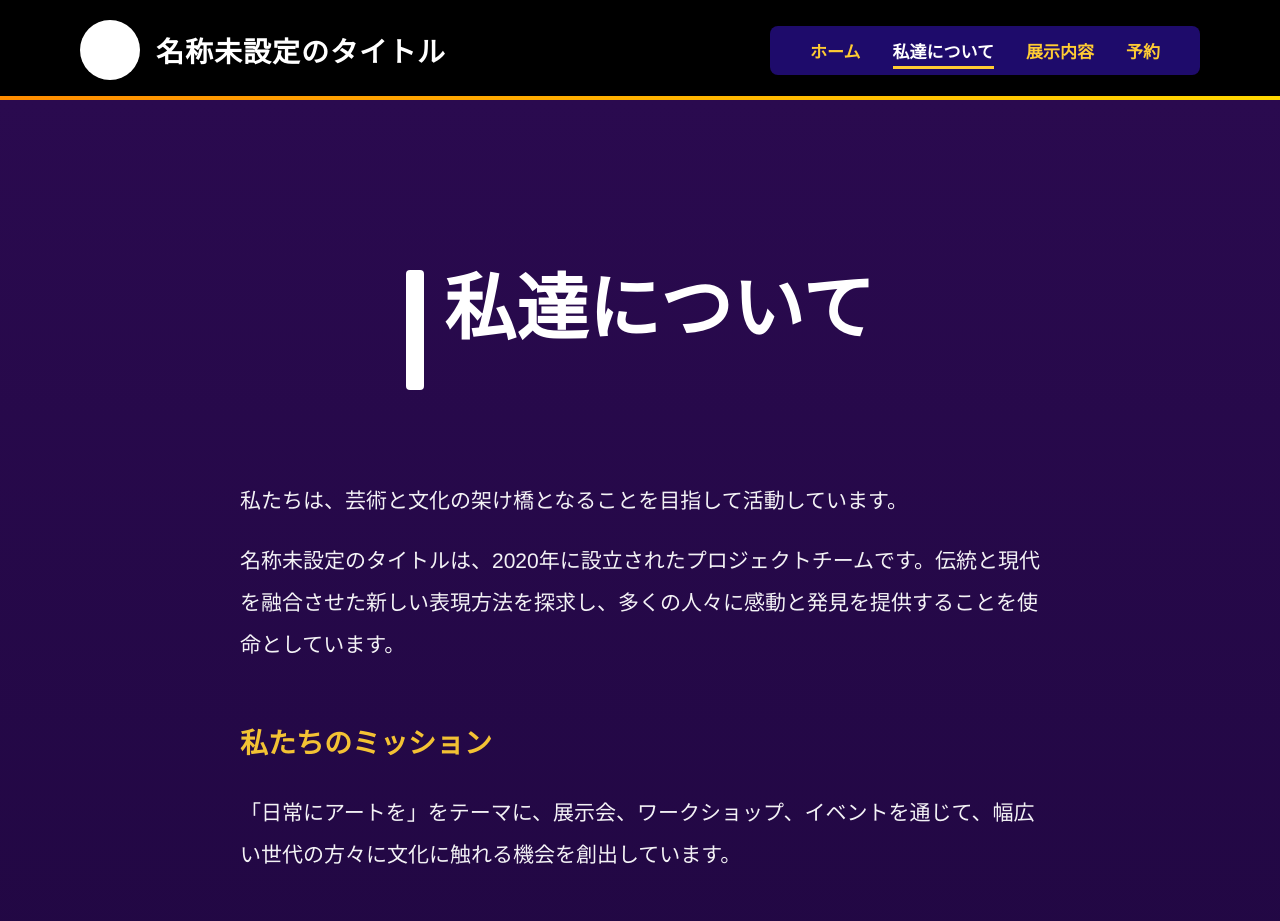
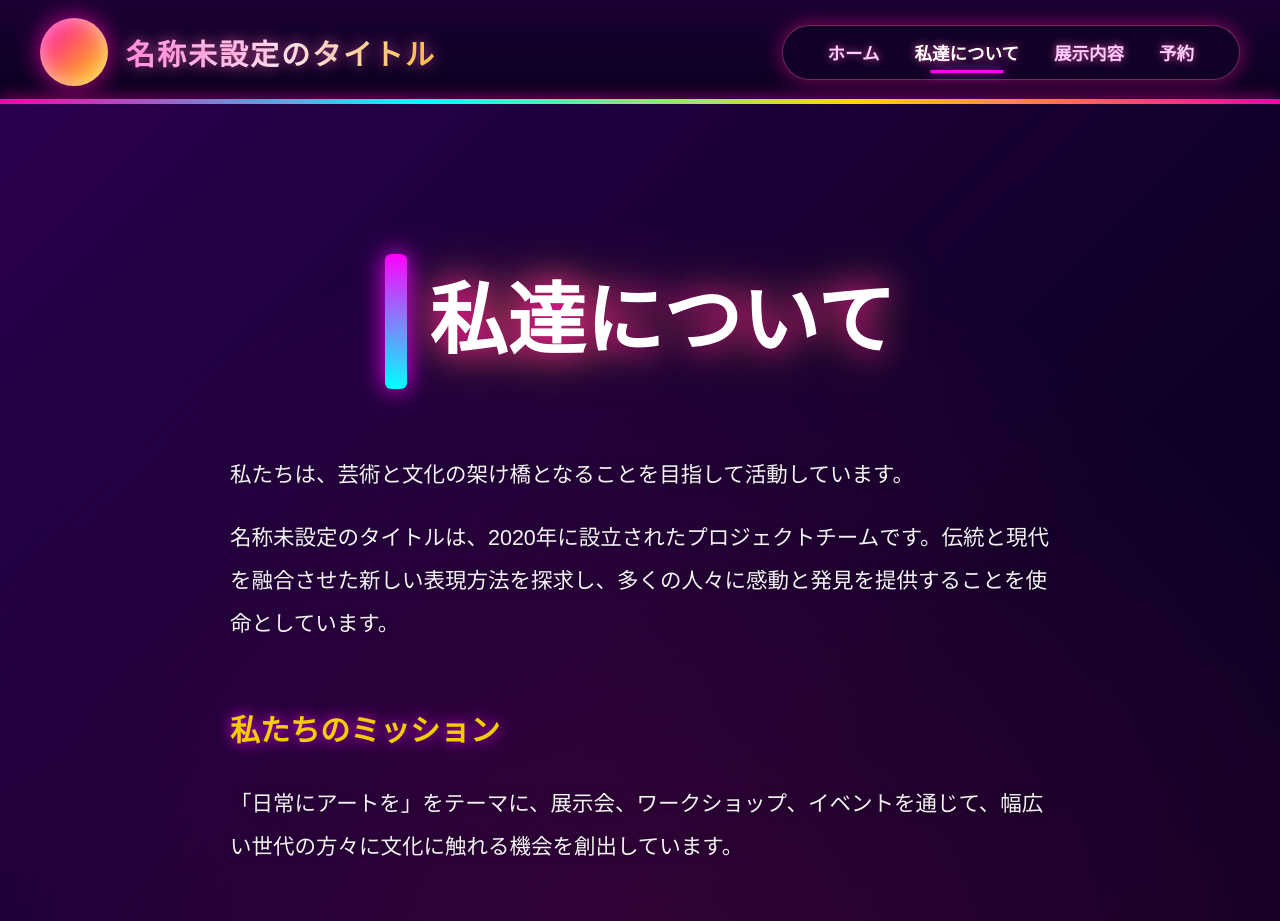
Before and after one commit to special-start/5G_school_fest, a plain HTML site: page about.html in a window 1280 px wide. Shown: the top 921 px of the page. Drawn offline with Linux system fonts and the light colour scheme.

Commit message:
Update style.css

```diff
--- a/style.css
+++ b/style.css
@@ -5,19 +5,22 @@
 }
 
 body {
-    font-family: 'Helvetica Neue', Arial, 'Hiragino Sans', sans-serif;
-    color: white;
+    font-family: 'Helvetica Neue', Arial, 'Hiragino Sans', 'Yu Gothic', sans-serif;
+    color: #fff;
+    background: #0a001f;
+    overflow-x: hidden;
 }
 
 /* ==================== ヘッダー ==================== */
 header {
-    background: #000000;
-    padding: 20px 0;
+    background: linear-gradient(to bottom, #1a0033, #0a001f);
+    padding: 18px 0;
     position: relative;
+    box-shadow: 0 4px 20px rgba(255, 20, 147, 0.3);
 }
 
 .header-container {
-    max-width: 1200px;
+    max-width: 1280px;
     margin: 0 auto;
     display: flex;
     align-items: center;
@@ -28,149 +31,68 @@ header {
 .logo-title {
     display: flex;
     align-items: center;
-    gap: 16px;
+    gap: 18px;
 }
 
 .logo-circle {
-    width: 60px;
-    height: 60px;
-    background: white;
+    width: 68px;
+    height: 68px;
+    background: linear-gradient(135deg, #ff00aa, #ffd700);
     border-radius: 50%;
+    box-shadow: 0 0 25px rgba(255, 0, 170, 0.8),
+                inset 0 0 20px rgba(255, 255, 255, 0.6);
 }
 
 .site-title {
-    font-size: 28px;
-    font-weight: 700;
-    letter-spacing: 1px;
-    white-space: nowrap;
+    font-size: 29px;
+    font-weight: 900;
+    letter-spacing: 2px;
+    background: linear-gradient(90deg, #ff99ee, #ffffff, #ffcc33);
+    -webkit-background-clip: text;
+    -webkit-text-fill-color: transparent;
+    text-shadow: 0 0 15px rgba(255, 105, 180, 0.7);
 }
 
-/* オレンジライン */
+/* ネオンライン */
 header::after {
     content: '';
     position: absolute;
     bottom: 0;
     left: 0;
     right: 0;
-    height: 4px;
-    background: linear-gradient(to right, #ff8c00, #ffd700);
+    height: 5px;
+    background: linear-gradient(to right, #ff00aa, #00ffff, #ffd700, #ff00aa);
+    box-shadow: 0 0 15px #ff00aa;
 }
 
 /* ナビゲーション */
 .nav-menu {
-    background: #1e0b6b;
-    padding: 12px 40px;
-    border-radius: 8px;
+    background: rgba(20, 0, 40, 0.95);
+    padding: 14px 45px;
+    border-radius: 50px;
     display: flex;
-    gap: 32px;
+    gap: 35px;
     align-items: center;
+    border: 1px solid rgba(255, 105, 180, 0.4);
+    box-shadow: 0 0 20px rgba(255, 20, 147, 0.5);
 }
 
 .nav-menu a {
-    color: #ffcc33;
+    color: #ffccff;
     text-decoration: none;
-    font-weight: 600;
-    font-size: 17px;
-    transition: opacity 0.3s;
+    font-weight: 700;
+    font-size: 17.5px;
+    transition: all 0.4s ease;
+    text-shadow: 0 0 8px rgba(255, 105, 180, 0.8);
 }
 
 .nav-menu a:hover {
-    opacity: 0.8;
+    color: #fff;
+    text-shadow: 0 0 15px #ff00ff,
+                 0 0 25px #00ffff;
+    transform: scale(1.08);
 }
 
-/* ==================== メイン ==================== */
-.hero {
-    background: linear-gradient(180deg, #2a0a4f 0%, #1a0539 100%);
-    min-height: 100vh;
-    display: flex;
-    align-items: center;
-    padding: 120px 40px 100px;
-    position: relative;
-}
-
-.hero-content {
-    max-width: 900px;
-    margin: 0 auto;
-    text-align: center;
-}
-
-/* 大タイトル */
-.main-title {
-    font-size: 72px;
-    font-weight: 900;
-    margin-bottom: 60px;
-    display: flex;
-    align-items: left;
-    justify-content: center;
-    gap: 20px;
-    line-height: 1.1;
-    padding:30px;
-}
-
-.title-bar {
-    display: inline-block;
-    width: 18px;
-    height: 120px;
-    background: white;
-    border-radius: 4px;
-}
-
-/* 説明文 */
-.description {
-    margin-bottom: 80px;
-    font-size: 22px;
-    line-height: 1.8;
-    opacity: 0.95;
-}
-
-.description p {
-    margin-bottom: 18px;
-}
-
-/* 予約ボタン */
-.reserve-btn {
-    background: linear-gradient(135deg, #00ff9d, #00cc7a);
-    color: #000;
-    font-size: 28px;
-    font-weight: 700;
-    padding: 22px 80px;
-    border: none;
-    border-radius: 50px;
-    cursor: pointer;
-    box-shadow: 0 10px 30px rgba(0, 255, 157, 0.4);
-    transition: all 0.3s ease;
-}
-
-.reserve-btn:hover {
-    transform: translateY(-5px);
-    box-shadow: 0 15px 40px rgba(0, 255, 157, 0.5);
-}
-
-/* レスポンシブ */
-@media (max-width: 768px) {
-    .header-container {
-        padding: 0 20px;
-        flex-direction: column;
-        gap: 20px;
-    }
-
-    .nav-menu {
-        padding: 12px 25px;
-        gap: 20px;
-        font-size: 16px;
-    }
-
-    .main-title {
-        font-size: 48px;
-    }
-
-    .description {
-        font-size: 18px;
-    }
-}
-
-
-/* アクティブなナビリンク */
 .nav-menu a.active {
     color: #ffffff;
     position: relative;
@@ -179,45 +101,143 @@ header::after {
 .nav-menu a.active::after {
     content: '';
     position: absolute;
-    bottom: -6px;
-    left: 0;
-    width: 100%;
+    bottom: -8px;
+    left: 50%;
+    transform: translateX(-50%);
+    width: 70%;
     height: 3px;
-    background: #ffcc33;
+    background: #ff00ff;
+    box-shadow: 0 0 12px #ff00ff;
 }
 
-/* Aboutページ用調整 */
+/* ==================== メイン ==================== */
+.hero {
+    background: linear-gradient(135deg, #2a004d 0%, #0f0026 50%, #1a0022 100%);
+    min-height: 100vh;
+    display: flex;
+    align-items: center;
+    padding: 130px 40px 100px;
+    position: relative;
+}
+
+.hero::before {
+    content: '';
+    position: absolute;
+    top: 0;
+    left: 0;
+    right: 0;
+    bottom: 0;
+    background: radial-gradient(circle at center, rgba(255, 20, 147, 0.15), transparent 70%);
+    pointer-events: none;
+}
+
+.hero-content {
+    max-width: 920px;
+    margin: 0 auto;
+    text-align: center;
+    position: relative;
+    z-index: 2;
+}
+
+/* 大タイトル */
+.main-title {
+    font-size: 78px;
+    font-weight: 900;
+    margin-bottom: 65px;
+    display: flex;
+    align-items: center;
+    justify-content: center;
+    gap: 22px;
+    line-height: 1.05;
+    text-shadow: 0 0 30px rgba(255, 0, 170, 0.9),
+                 0 0 50px rgba(255, 215, 0, 0.6);
+}
+
+.title-bar {
+    display: inline-block;
+    width: 22px;
+    height: 135px;
+    background: linear-gradient(#ff00ff, #00ffff);
+    border-radius: 6px;
+    box-shadow: 0 0 25px #ff00ff;
+}
+
+/* 説明文 */
+.description {
+    margin-bottom: 85px;
+    font-size: 22px;
+    line-height: 1.85;
+    opacity: 0.95;
+    text-shadow: 0 0 10px rgba(0, 0, 0, 0.6);
+}
+
+.description p {
+    margin-bottom: 20px;
+}
+
+/* 予約ボタン */
+.reserve-btn {
+    background: linear-gradient(135deg, #ff00aa, #ff3399, #ffd700);
+    color: #fff;
+    font-size: 29px;
+    font-weight: 900;
+    padding: 24px 90px;
+    border: none;
+    border-radius: 50px;
+    cursor: pointer;
+    box-shadow: 0 0 40px rgba(255, 0, 170, 0.8),
+                0 15px 35px rgba(0, 0, 0, 0.6);
+    transition: all 0.4s ease;
+    text-shadow: 0 2px 10px rgba(0, 0, 0, 0.5);
+}
+
+.reserve-btn:hover {
+    transform: translateY(-8px) scale(1.05);
+    box-shadow: 0 0 55px rgba(255, 20, 147, 0.95),
+                0 20px 45px rgba(255, 215, 0, 0.4);
+    background: linear-gradient(135deg, #ff3399, #ff00aa, #ffd700);
+}
+
+/* Aboutページ用 */
 .about-hero {
-    padding: 140px 40px 120px;
+    padding: 150px 40px 130px;
 }
 
 .about-description {
     text-align: left;
-    max-width: 800px;
-    margin: 0 auto 80px;
-    font-size: 21px;
+    max-width: 820px;
+    margin: 0 auto 85px;
+    font-size: 21.5px;
     line-height: 2;
 }
 
 .about-description h3 {
-    font-size: 28px;
-    margin: 50px 0 20px 0;
-    color: #ffcc33;
+    font-size: 30px;
+    margin: 55px 0 22px 0;
+    color: #ffd700;
+    text-shadow: 0 0 15px #ff00ff;
 }
 
 .about-description ul {
-    margin: 25px 0;
-    padding-left: 30px;
+    margin: 30px 0;
+    padding-left: 35px;
 }
 
 .about-description li {
-    margin-bottom: 12px;
+    margin-bottom: 16px;
     position: relative;
 }
 
 .about-description li::before {
-    content: '・';
+    content: '◆';
     position: absolute;
-    left: -20px;
-    color: #00ff9d;
+    left: -28px;
+    color: #ff00ff;
 }
+
+/* レスポンシブ */
+@media (max-width: 768px) {
+    .main-title { font-size: 52px; }
+    .nav-menu { gap: 20px; padding: 12px 25px; font-size: 16px; }
+    .reserve-btn { padding: 20px 60px; font-size: 24px; }
+}
```
